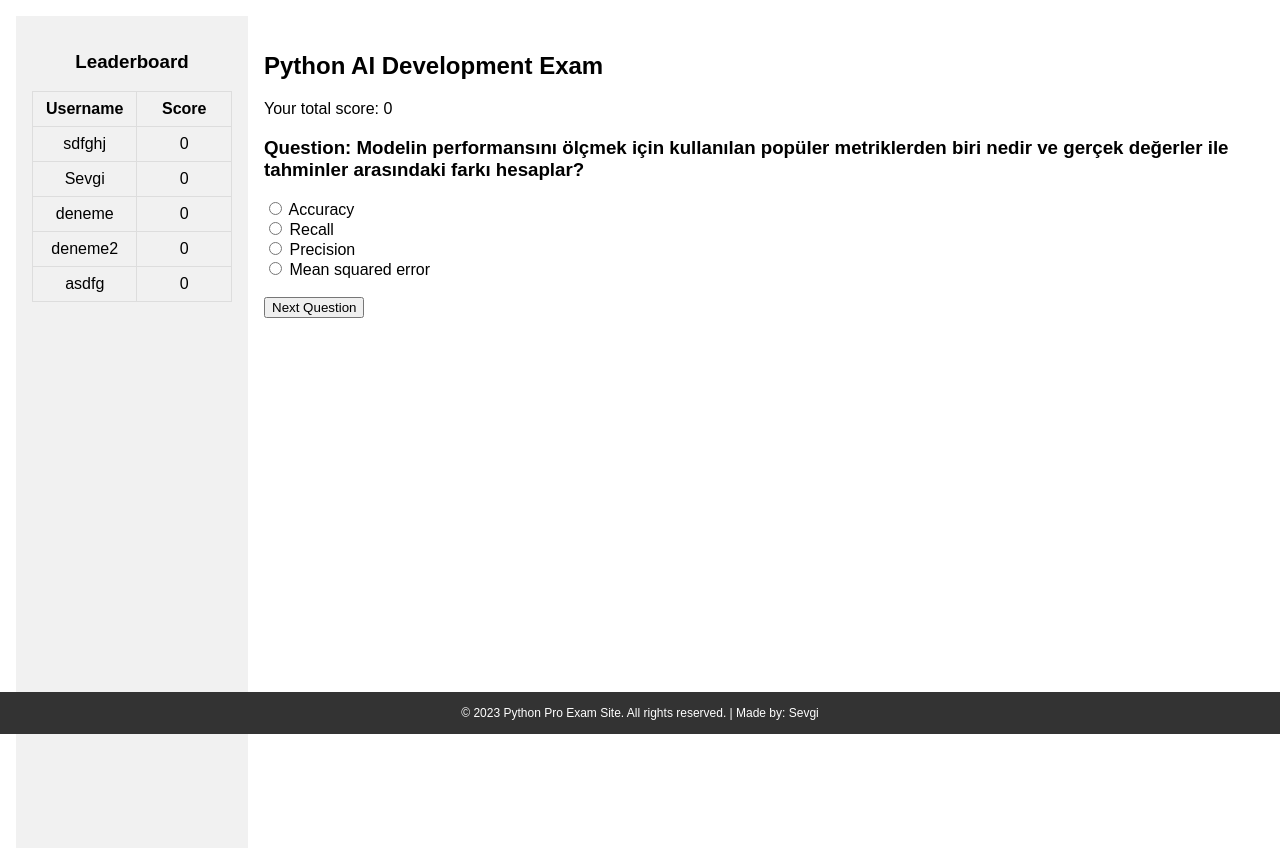
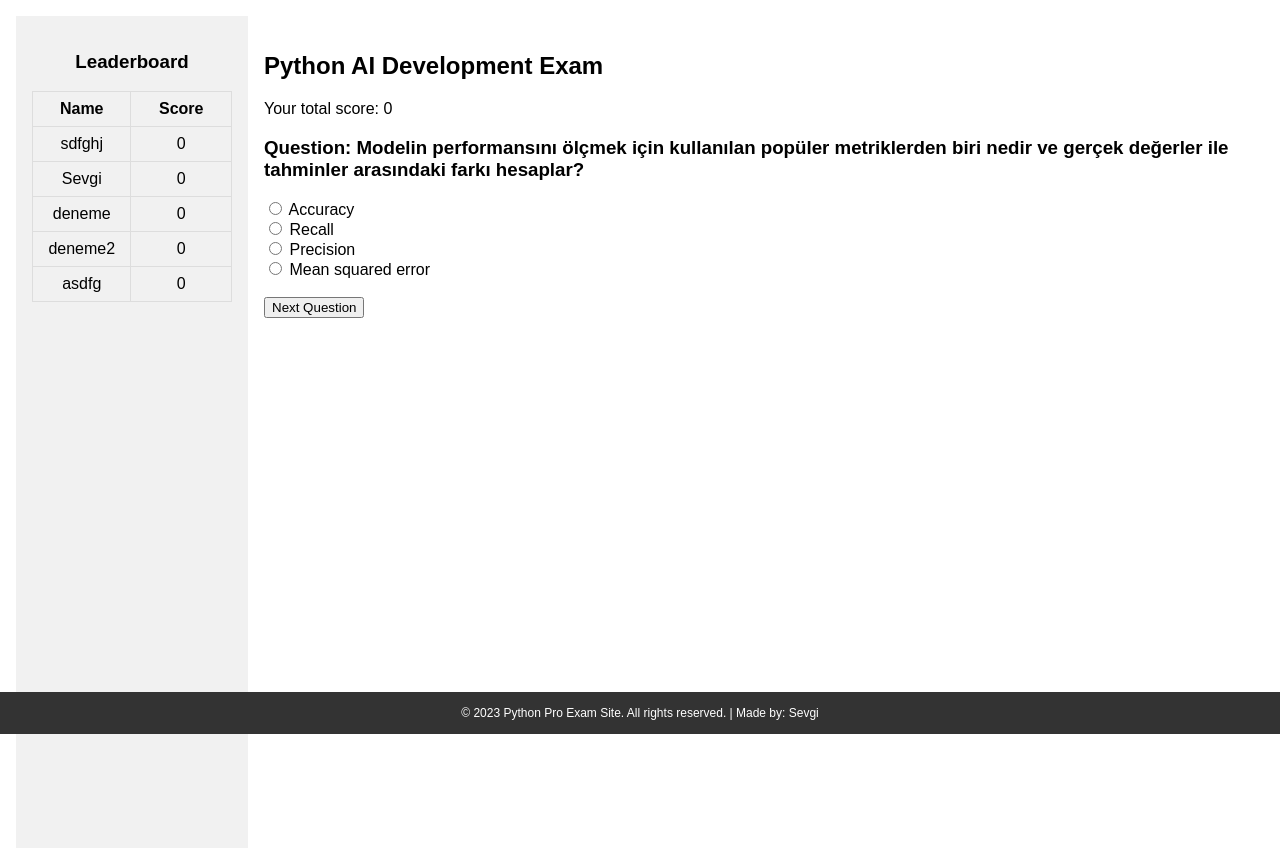
Before and after one commit to sevggii/Python_Web_Project, a Flask app: page /examPythonAI in a window 1280 px wide. Shown: the part 66-930 px from the top of the page. Run offline with Flask 3, Linux system fonts and the light colour scheme; a user stored in the database is signed in; data comes from the database, SQL or seed files in the repository.

Commit message:
mini edit

```diff
--- a/templates/examPythonAI.html
+++ b/templates/examPythonAI.html
@@ -201,7 +201,7 @@
       <h3 style="text-align: center;">Leaderboard</h3>
       <table>
         <tr>
-          <th>Username</th>
+          <th>Name</th>
           <th>Score</th>
         </tr>
         <!-- Populate the leaderboard dynamically -->
```
